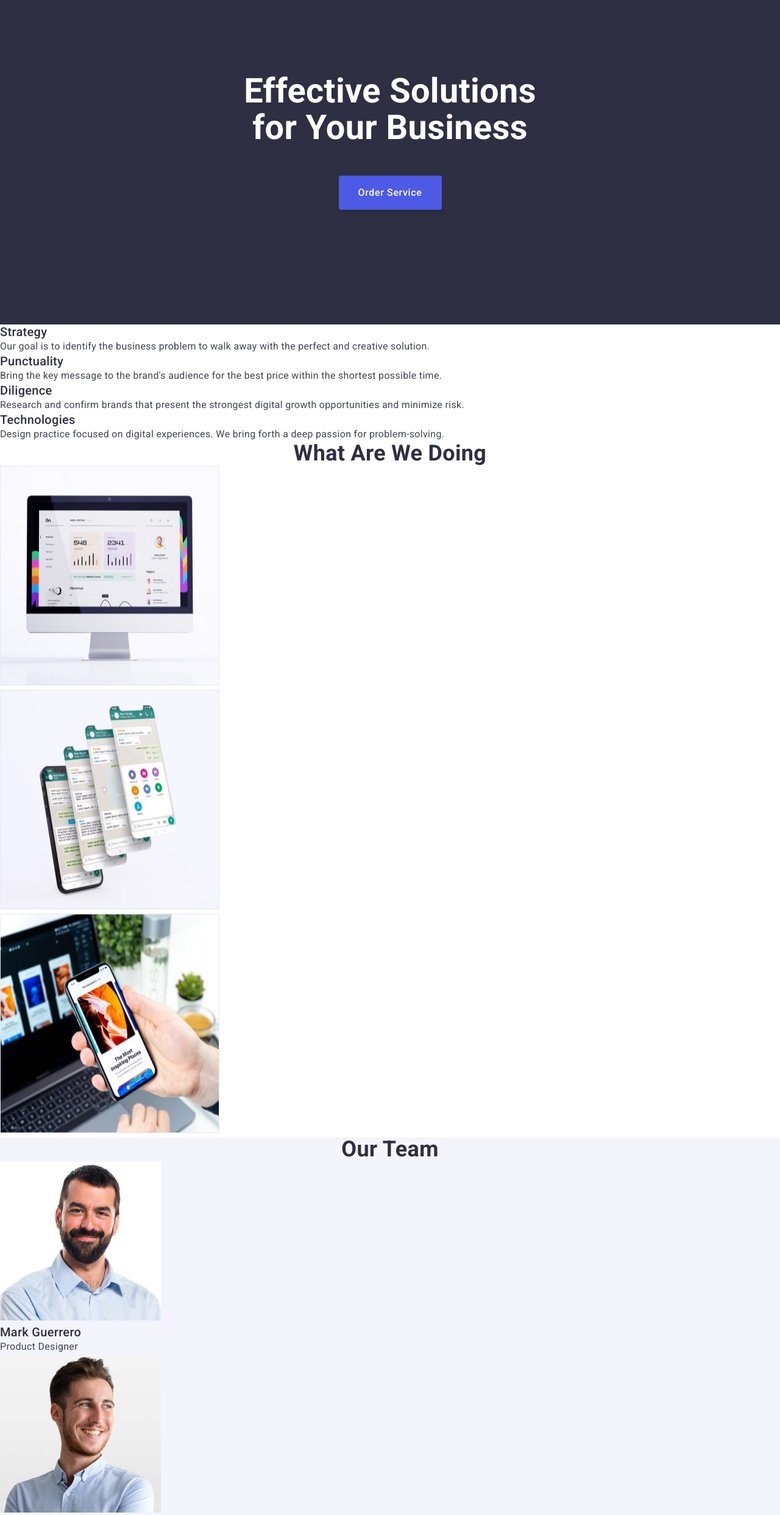
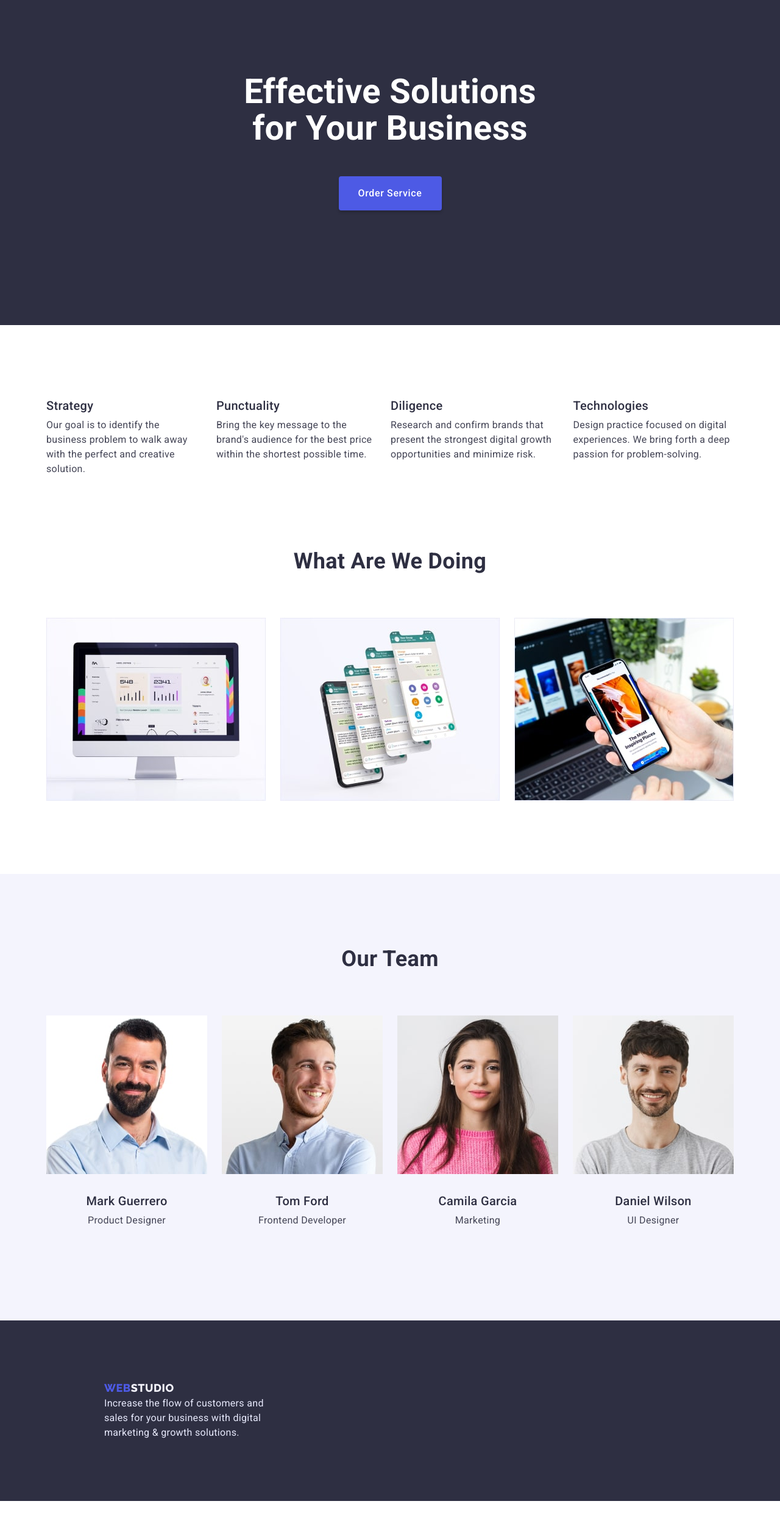
Before and after one commit to Ivano4ka8/goit-markup-hw-03, a plain HTML site: page index.html in a window 1280 px wide. Shown: the part 140-2624 px from the top of the page at 61% size. After the commit the page ends 2601 px from the top, so only its background shows below. Drawn offline with nearby package versions, Linux system fonts and the light colour scheme.

Commit message:
add all flex

```diff
--- a/css/styles.css
+++ b/css/styles.css
@@ -24,6 +24,11 @@ ul {
   margin: 0;
   padding-left: 0;
 }
+img {
+  max-width: 100%;
+  height: auto;
+  display: block;
+}
 
 body {
   font-family: "Roboto", sans-serif;
@@ -43,16 +48,20 @@ body {
 }
 
 .container {
-  width: 1158;
-  padding-left: 15px;
-  padding-right: 15px;
-  margin-right: auto;
-  margin-left: auto;
+  max-width: 1158px;
+  padding: 0 15px;
+  margin: 0 auto;
+}
+.section {
+  padding-top: 120px;
+  padding-bottom: 120px;
 }
 
 /* HEADER  */
 
 .header {
+  border-bottom: 1px solid #e7e9fc;
+
   padding: 24px 156px;
 }
 .header-page {
@@ -87,6 +96,8 @@ body {
 .nav-link {
   font-weight: 500;
   color: var(--dark-color);
+
+  /* padding: 10px; */
 }
 .nav-link:hover,
 .nav-link:focus {
@@ -159,6 +170,7 @@ body {
 /* FEATURES */
 
 .features {
+  padding-top: 120px;
 }
 .visually-hidden {
   position: absolute;
@@ -173,14 +185,20 @@ body {
   margin: -1px;
 }
 .features-list {
+  display: flex;
+  flex-wrap: nowrap;
+  gap: 24px;
 }
 .features-item {
+  flex-basis: calc((100%-72px) / 4);
 }
 .section-subtitle {
   font-weight: 500;
   font-size: 20px;
   line-height: 1.2;
   color: var(--dark-color);
+
+  margin-bottom: 8px;
 }
 /* ----- WHAT ARE WE DOING? ------- */
 
@@ -192,10 +210,16 @@ body {
   text-align: center;
   text-transform: capitalize;
   color: var(--dark-color);
+
+  margin-bottom: 72px;
 }
 .our-work-list {
+  display: flex;
+  /* flex-wrap: wrap; */
+  gap: 24px;
 }
 .our-work-item {
+  flex-basis: calc((100%-48px) / 3);
 }
 
 /* OUR TEAM */
@@ -204,16 +228,27 @@ body {
   background-color: var(--light-color);
 }
 .team-list {
+  display: flex;
+  flex-wrap: nowrap;
+  gap: 24px;
 }
 .team-item {
+  flex-basis: calc((100%-24px * 3) / 4);
 }
 .team-link {
 }
-
+.card-description-studio {
+  padding-top: 32px;
+  padding-bottom: 32px;
+  text-align: center;
+}
 /* FOOTER */
 
 .footer {
   background-color: var(--dark-color);
+  padding-top: 100px;
+  padding-bottom: 100px;
+  padding-left: 156px;
 }
 
 .logo-footer {
@@ -232,13 +267,21 @@ body {
 
 .footer-description {
   color: var(--accent-color);
+  max-width: 264px;
 }
 
 /* --------PORTFOLIO FILTERS----------- */
 
 .portfolio-filters {
+  padding-top: 96px;
+  padding-bottom: 120px;
 }
 .portfolio-filters-list {
+  display: flex;
+  justify-content: center;
+  gap: 24px;
+
+  margin-bottom: 72px;
 }
 .portfolio-button-item {
 }
@@ -249,6 +292,8 @@ body {
   border-radius: 4px;
   color: var(--primary-brand-color);
   cursor: pointer;
+
+  padding: 12px 24px;
 }
 .filter-buttons:hover,
 .filter-buttons:focus {
@@ -259,11 +304,25 @@ body {
 }
 /* --------PORTFOLIO EXAMPLES----------- */
 
-.portfolio-examples {
-}
 .portfolio-examples-list {
+  display: flex;
+  flex-wrap: wrap;
+  row-gap: 48px;
+  column-gap: 24px;
 }
 .examples-item {
+  width: calc((100%-48px) / 3);
+  row-gap: 48px;
+  column-gap: 24px;
 }
 .examples-img {
 }
+.card-description-portfolio {
+  padding-left: 16px;
+  padding-top: 32px;
+  padding-bottom: 32px;
+  background: #ffffff;
+  border: 1px solid #e7e9fc;
+  border-top: none;
+  border-right: none;
+}
--- a/index.html
+++ b/index.html
@@ -59,7 +59,7 @@
     </header>
     <main>
       <!-- HERO -->
-      <section class="hero">
+      <section class="hero section">
         <div class="container">
           <h1 class="hero-title">Effective Solutions for Your Business</h1>
           <button class="main-btn" type="button">Order Service</button>
@@ -67,6 +67,7 @@
       </section>
       <!-- FEATURES -->
       <section class="features">
+        <div class="container">
           <h2 class="visually-hidden">Our Features</h2>
           <ul class="features-list list">
             <li class="features-item">
@@ -75,7 +76,6 @@
                 Our goal is to identify the business problem to walk away with the
                 perfect and creative solution.
               </p>
-          </li>
             <li class="features-item">
               <h3 class="section-subtitle">Punctuality</h3>
               <p class="section-description">
@@ -98,9 +98,11 @@
               </p>
             </li>
           </ul>
+        </div >
       </section>
       <!-- WHAT ARE WE DOING? -->
-      <section class="our-work">
+      <section class="our-work section">
+        <div class="container">
           <h2 class="section-title">What are we doing</h2>
           <ul class="our-work-list list">
             <li class="our-work-item">
@@ -128,9 +130,11 @@
               />
             </li>
           </ul>
+        </div >
       </section>
       <!-- OUR TEAM -->
-      <section class="team">
+      <section class="team section">
+        <div class="container">
           <h2 class="section-title">Our Team</h2>
           <ul class="team-list list">
             <li class="team-item">
@@ -141,8 +145,10 @@
                 width="264"
                 height="260"
               />
+              <div class="card-description-studio">
                 <h3 class="section-subtitle">Mark Guerrero</h3>
                 <p class="section-description">Product Designer</p>
+              </div >
             </li>
             <li class="team-item">
               <img
@@ -152,8 +158,10 @@
                 width="264"
                 height="260"
               />
+            <div class="card-description-studio">
                 <h3 class="section-subtitle">Tom Ford</h3>
                 <p class="section-description">Frontend Developer</p>
+            </div >
             </li>
             <li class="team-item">
               <img
@@ -163,8 +171,10 @@
                 width="264"
                 height="260"
               />
+            <div class="card-description-studio">
                 <h3 class="section-subtitle">Camila Garcia</h3>
                 <p class="section-description">Marketing</p>
+            </div >
             </li>
             <li class="team-item">
               <img
@@ -174,14 +184,18 @@
                 width="264"
                 height="260"
               />
+           <div class="card-description-studio">
                 <h3 class="section-subtitle">Daniel Wilson</h3>
                 <p class="section-description">UI Designer</p>
+           </div >
             </li>
           </ul>
+        </div >
       </section>
     </main>
     <!-- FOOTER -->
     <footer class="footer">
+      <div class="container">
         <a class="logo-footer link" href="./index.html"
           ><span class="accent-logo">Web</span>Studio</a
         >
@@ -189,6 +203,7 @@
           Increase the flow of customers and sales for your business with digital
           marketing & growth solutions.
         </p>
+      </div >
     </footer>
   </body>
 </html>
```
Also changed, not shown: portfolio.html (+25 -0 lines). Lines whose indentation alone changed are shown as unchanged.
